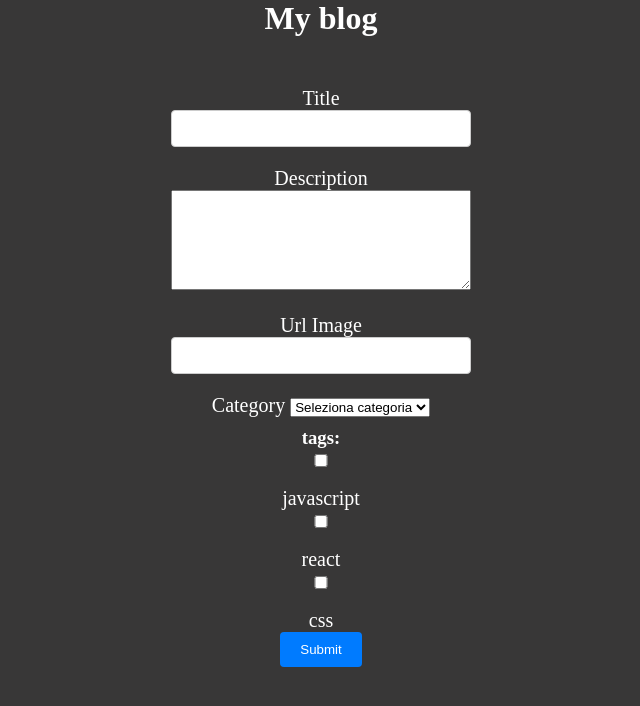
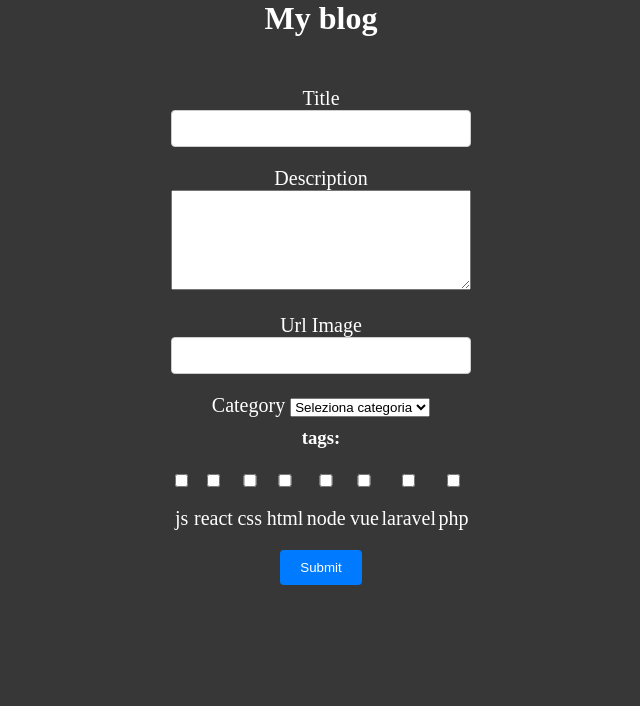
Before and after one commit to DarioLoForti/react-form-blog-multifields, a React (Vite) app: page / in a window 1280 px wide. Shown: the top 706 px of the page, without its empty margins (319-959 px from the left). Built offline with nearby package versions, Linux system fonts and the light colour scheme.

Commit message:
Update list of tags in Form component

```diff
--- a/src/components/Form.jsx
+++ b/src/components/Form.jsx
@@ -10,7 +10,7 @@ const defaultData = {
     published: true
 }
 
-const listTags = ['javascript', 'react', 'css']
+const listTags = ['js', 'react', 'css', 'html', 'node', 'vue', 'laravel', 'php']
 
 export default function () {
     const [posts, setPosts] = useState([]);
@@ -88,7 +88,7 @@ export default function () {
                 </div>
                 <div className='form-control'>
                     <h3>tags:</h3>
-                    <div>
+                    <div className='tags'>
                         {listTags.map((tag, index) => (
                             <label key={`tag${index}`}>
                                 <input
@@ -124,7 +124,9 @@ export default function () {
                                 ))}
                             </ul>
                             </div>
+                            <div className='delete'>
                             <button onClick={() => remuveItem(index)}><FaRegTrashAlt /></button>
+                            </div>
                         </div>
                     ))
                     }
--- a/src/index.css
+++ b/src/index.css
@@ -46,6 +46,7 @@
     background-color: #007bff;
     color: white;
     cursor: pointer;
+    margin-top: 20px;
   }
 
   #articleForm textarea {
@@ -109,3 +110,16 @@
     color: white;
     text-align: center;
   }
+  .delete{
+    display: flex;
+    justify-content: center;
+    width: 100%;
+  }
+  svg{
+    cursor: pointer;
+  }
+  .tags{
+    display: flex;
+    justify-content: center;
+    margin-top: 20px;
+  }
```
